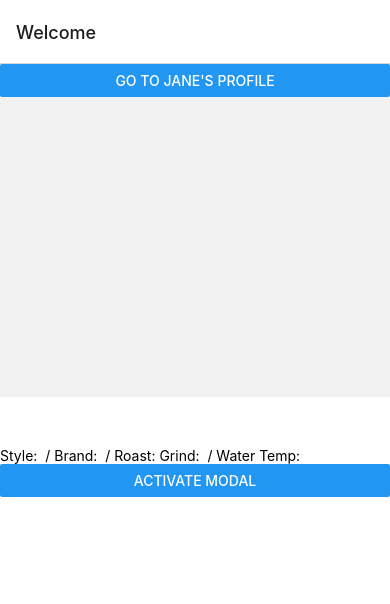
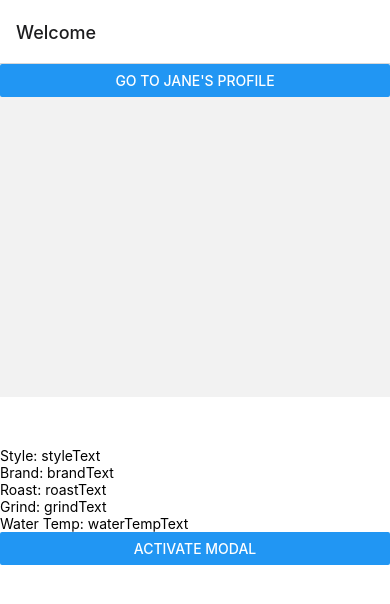
Before and after one commit to robotlions/coffeebook, a React Native app: screen / in a window 390 px wide. Shown: the top 604 px of the page. Built offline with nearby package versions, Linux system fonts and the light colour scheme.

Commit message:
now lists default array on load

```diff
--- a/App.js
+++ b/App.js
@@ -1,5 +1,5 @@
 import { StatusBar } from "expo-status-bar";
-import React, { useState } from "react";
+import React, { useState, useEffect } from "react";
 import AsyncStorage from '@react-native-async-storage/async-storage';
 import { NavigationContainer } from '@react-navigation/native';
 import { createNativeStackNavigator } from '@react-navigation/native-stack';
@@ -41,6 +41,7 @@ const Stack = createNativeStackNavigator();
 
 
 export default function App() {
+  const [onLoad, setOnLoad] = useState(false);
   const [activeEdit, setActiveEdit] = useState(null);
   const [activeEditText, setActiveEditText] = useState("");
   const [editWindowOpen, setEditWindowOpen] = useState(false);
@@ -54,6 +55,16 @@ export default function App() {
 
   const [loadedRecipe, setLoadedRecipe] = useState({style: "", brand: "", roast: "", grind: "", waterTemp: ""})
   const [modalRecipeVisible, setModalRecipeVisible] = useState(false);
+  const [loadedRecipeArray, setLoadedRecipeArray] = useState([
+    {
+      style: "default style",
+      brand: "default brand",
+      roast: "default roast",
+      grind: "default grind",
+      waterTemp: "default waterTemp",
+    },
+  ]);
+
 
   async function storeData() {
     let value = {style: styleText,
@@ -79,7 +90,37 @@ export default function App() {
     }
   }
 
+  async function getArray() {
+    (await AsyncStorage.getItem("recipeList")) != null
+      ? AsyncStorage.getItem("recipeList")
+          .then((value) => JSON.parse(value))
+          .then((value) => setLoadedRecipeArray(value))
+      : AsyncStorage.setItem("recipeList", JSON.stringify(defaultRecipe));
+    setLoadedRecipeArray(defaultRecipe);
+  }
 
+  const defaultRecipe = [
+    {
+      style: "styleText",
+                  brand: "brandText",
+                roast: "roastText",
+              grind: "grindText",
+            waterTemp: "waterTempText"
+    },
+  ];
+
+  useEffect(() => {
+
+    onLoad == false ? loadStartupRecipe() : null;
+  });
+
+
+  function loadStartupRecipe() {
+    setOnLoad(true);
+    getArray();
+  }
+
+  const displayArray = loadedRecipeArray.map((value, index) => (<Text key={index}>Style: {value.style}{"\n"}Brand: {value.brand}{"\n"}Roast: {value.roast}{"\n"}Grind: {value.grind}{"\n"}Water Temp: {value.waterTemp}</Text>));
 
   return (
     <NavigationContainer>
@@ -201,10 +242,9 @@ export default function App() {
       </View>
       </Modal>
 
+{displayArray}
 
 
-        <Text>Style: {loadedRecipe.style} / Brand: {loadedRecipe.brand} / Roast: {loadedRecipe.roast}
-        Grind: {loadedRecipe.grind} / Water Temp: {loadedRecipe.waterTemp}</Text>
         <Button
         title="activate modal"
         onPress={()=>setModalRecipeVisible(!modalRecipeVisible)}></Button>
```
